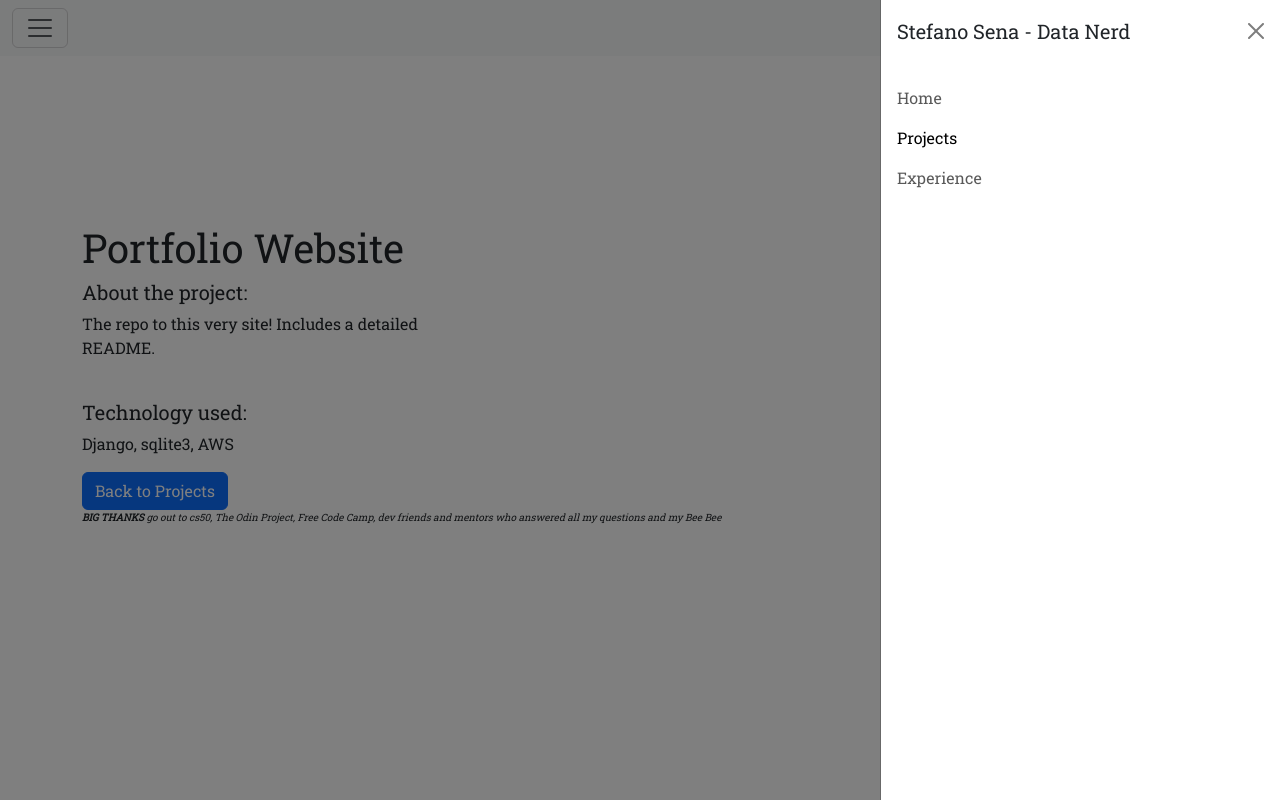
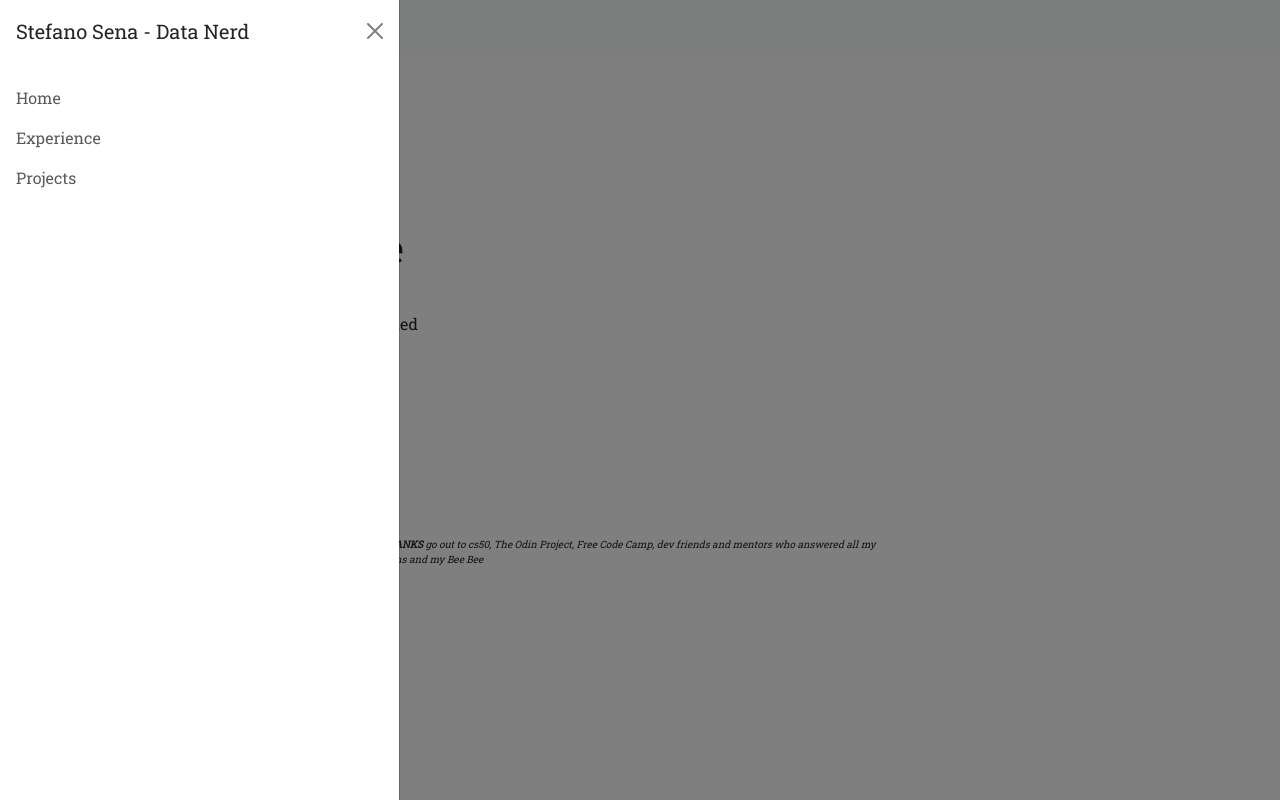
Before and after one commit to TeaZea/Portfolio_2024, a Django app: page /projects/1/ in a window 1280 px wide, after a click that opens the changed part. Run offline with Django 5.2, Linux system fonts and the light colour scheme; data comes from the database, SQL or seed files in the repository; some libraries are stand-ins or nearby versions.

Commit message:
Updated some bootstrap styles. Created link on page_detail to go to my git hub

```diff
--- a/portfolio_v2/pages/static/css/styles.css
+++ b/portfolio_v2/pages/static/css/styles.css
@@ -12,5 +12,10 @@
 }
 
 .footer-text {
+    margin-top: 50px;
     font-size: 10px;
 }
+
+.card-spec {
+    margin-top: 20px;
+}
--- a/portfolio_v2/projects/templates/projects/project_detail.html
+++ b/portfolio_v2/projects/templates/projects/project_detail.html
@@ -11,9 +11,14 @@
             <br>
             <h5>Technology used:</h5>
             <p>{{ project.technology }}</p>
-            <a href="{% url 'project_index' %}" class="btn btn-primary">
-                Back to Projects
-            </a>
+            <div>
+                <a href="{% url 'project_index' %}" class="btn btn-primary">
+                    Back to Projects
+                </a>
+                <a href="https://github.com/TeaZea/Portfolio_2024/tree/main/portfolio_v2" target="_blank" class="btn btn-primary">
+                    github repo
+                </a>
+            </div>
         </div>
     </div>
 </div>
--- a/portfolio_v2/projects/templates/projects/project_index.html
+++ b/portfolio_v2/projects/templates/projects/project_index.html
@@ -3,10 +3,10 @@
 {% block page_content %}
 
 <div class="body-margin">
-    <h1>Projects</h1>
+    <h1>projects</h1>
     <div class="row">
     {% for project in projects %}
-        <div class="col-md-4">
+        <div class="col-md-4 card-spec">
             <div class="card mb-2">
                 <div class="card-body">
                     <h5 class="card-title">{{ project.title }}</h5>
--- a/portfolio_v2/templates/base.html
+++ b/portfolio_v2/templates/base.html
@@ -14,7 +14,7 @@
       <button class="navbar-toggler" type="button" data-bs-toggle="offcanvas" data-bs-target="#offcanvasNavbar" aria-controls="offcanvasNavbar" aria-label="Toggle navigation">
         <span class="navbar-toggler-icon"></span>
       </button>
-      <div class="offcanvas offcanvas-end" tabindex="-1" id="offcanvasNavbar" aria-labelledby="offcanvasNavbarLabel">
+      <div class="offcanvas offcanvas-start" tabindex="-1" id="offcanvasNavbar" aria-labelledby="offcanvasNavbarLabel">
         <div class="offcanvas-header">
           <h5 class="offcanvas-title" id="offcanvasNavbarLabel">Stefano Sena - Data Nerd</h5>
           <button type="button" class="btn-close" data-bs-dismiss="offcanvas" aria-label="Close"></button>
@@ -25,19 +25,21 @@
                 <a class="nav-link" href="{% url 'home' %}">Home</a>
             </li>
             <li class="nav-item">
-              <a class="nav-link active" aria-current="page" href="{% url 'project_index' %}">Projects</a>
+              <a class="nav-link" href="{% url 'experience' %}">Experience</a>
             </li>
             <li class="nav-item">
-              <a class="nav-link" href="{% url 'experience' %}">Experience</a>
+              <a class="nav-link" href="{% url 'project_index' %}">Projects</a>
             </li>
         </div>
       </div>
     </div>
   </nav>
 {% block page_content %}{% endblock page_content %}
-  <footer class="footer-text">
-    <p><em><strong>BIG THANKS</strong> go out to cs50, The Odin Project, Free Code Camp, dev friends and mentors who answered all my questions and my Bee Bee</em></p>
-  </footer>
+  <div class="position-relative">
+    <footer class="footer-text position-absolute top-0 start-50 translate-middle">
+      <p><em><strong>BIG THANKS</strong> go out to cs50, The Odin Project, Free Code Camp, dev friends and mentors who answered all my questions and my Bee Bee</em></p>
+    </footer>
+  </div>
   <script src="https://cdn.jsdelivr.net/npm/bootstrap@5.3.2/dist/js/bootstrap.bundle.min.js" integrity="sha384-C6RzsynM9kWDrMNeT87bh95OGNyZPhcTNXj1NW7RuBCsyN/o0jlpcV8Qyq46cDfL" crossorigin="anonymous"></script>
 </body>
 </html>
```
